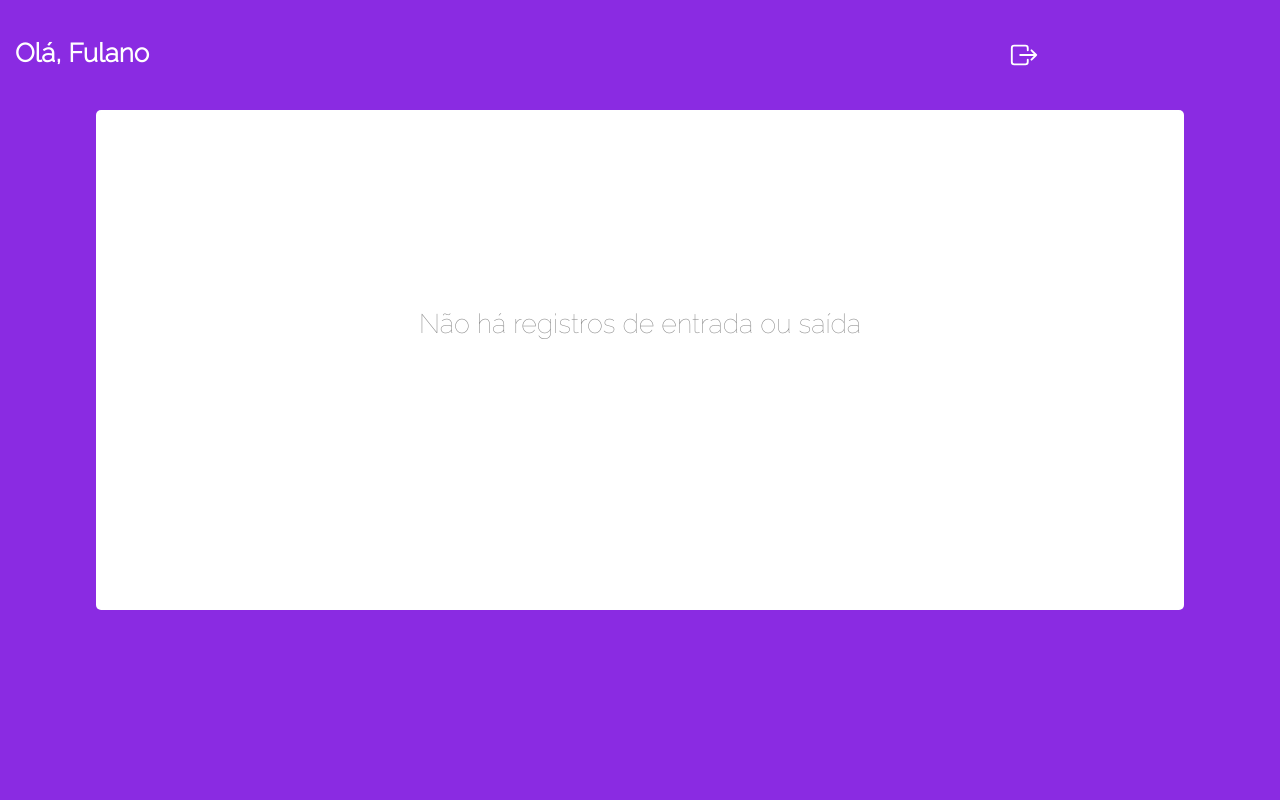
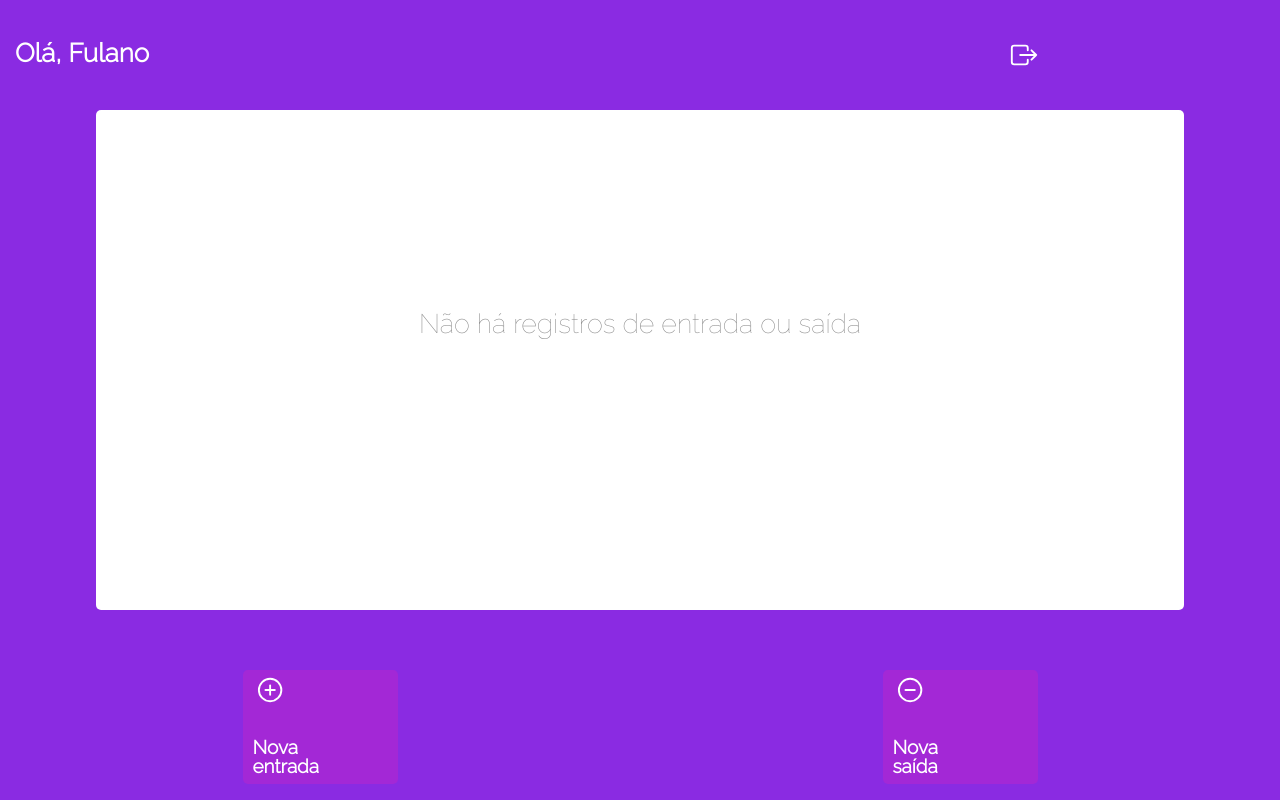
Before and after one commit to brualvess/mywallet-front, a React (Create React App) app: page /registros in a window 1280 px wide. Built offline with nearby package versions, Linux system fonts and the light colour scheme; a web font is replaced by a local one.

Commit message:
layout registros

```diff
--- a/src/Registros.js
+++ b/src/Registros.js
@@ -14,8 +14,17 @@ export default function Registros() {
                         entrada ou saída
                     </Frase>
                 </Registro>
-
             </Displayf>
+            <Rodape>
+                <Entrada>
+                <ion-icon name="add-circle-outline"></ion-icon>
+                <Textinho>Nova<p></p>entrada</Textinho>
+                </Entrada>
+                <Saida>
+                <ion-icon name="remove-circle-outline"></ion-icon>
+                <Textinho>Nova <p></p> saída</Textinho>
+                </Saida>
+            </Rodape>
         </>
     )
 }
@@ -61,3 +70,46 @@ text-align: center;
 color: #868686;
 margin-top: 200px;
 `
+const Rodape = styled.div`
+display: flex;
+justify-content: center;
+margin-top: 60px;
+justify-content: space-around;
+`
+const Entrada = styled.div`
+width: 155px;
+height: 114px;
+background: #A328D6;
+border-radius: 5px;
+ion-icon{
+    background:  #A328D6;;
+    color: #FFFFFF;
+    width: 35%;
+    height: 30px;
+    margin-top : 5px;
+}
+`
+const Saida = styled.div`
+width: 155px;
+height: 114px;
+background: #A328D6;
+border-radius: 5px;
+ion-icon{
+    background:  #A328D6;
+    color: #FFFFFF;
+    width: 35%;
+    height: 30px;
+    margin-top : 5px;
+}
+`
+const Textinho = styled.div`
+font-family: 'Raleway';
+font-style: normal;
+font-weight: 900;
+font-size: 19px;
+color: #FFFFFF;
+margin-left: 10px;
+margin-top: 30px;
+
+
+`
```
